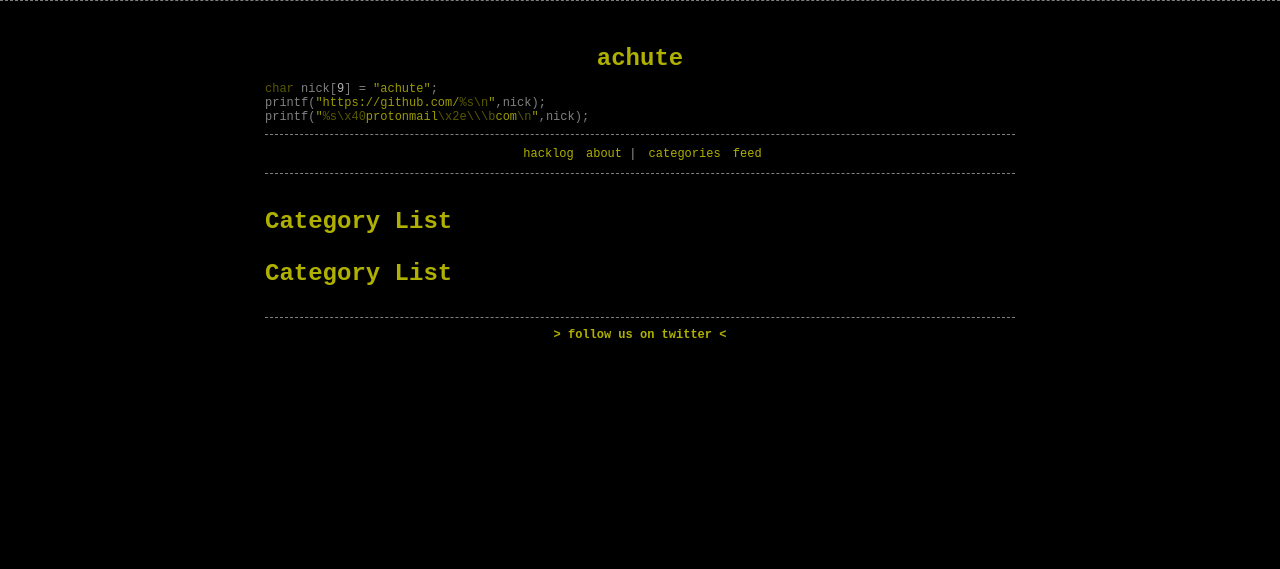
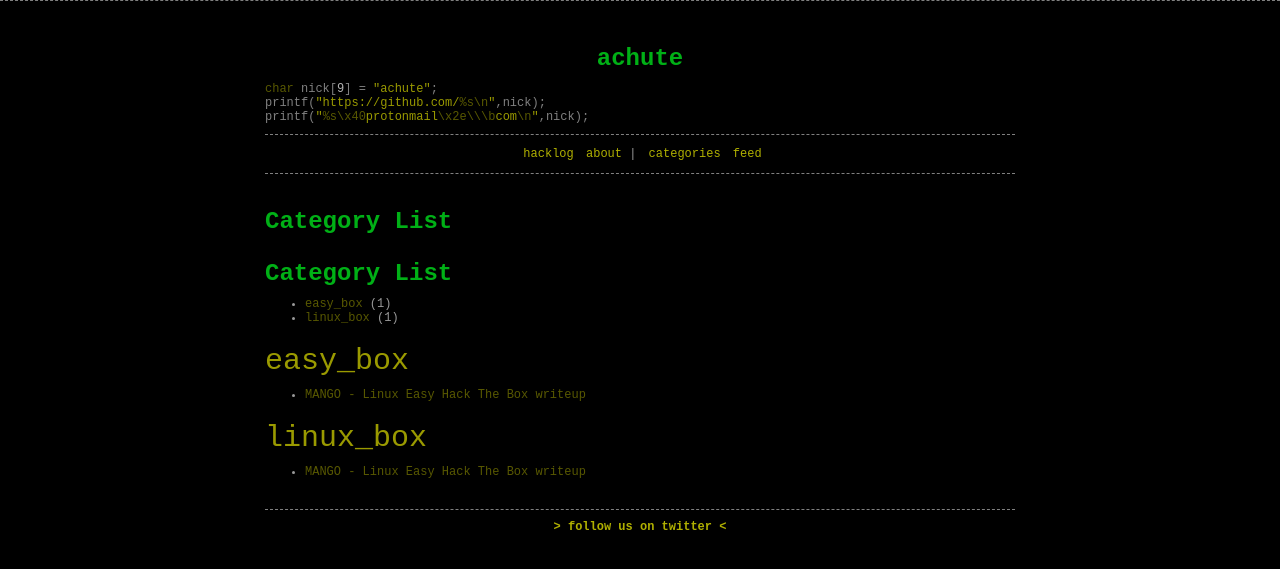
Before and after one commit to achute/achute.github.io, a Jekyll site: the page built from category.md, in a window 1280 px wide. Shown: the top 569 px of the page. Built offline with Jekyll 4.4.1, drawn with Linux system fonts in a browser that asks for light colours.

Commit message:
custom 404 and fix post

```diff
--- a/_posts/2020-04-21-[HTB-BOX]mango-linux-easy.md
+++ b/_posts/2020-04-21-[HTB-BOX]mango-linux-easy.md
@@ -2,13 +2,19 @@
 layout: post
 title: "MANGO - Linux Easy Hack The Box writeup"
 date: 2020-04-21 12:00:00 +0000
+categories:
+    - htb
+    - linuxbox
+tags:
+    - easy_box
+    - linux_box
 ---
 
-Mango - Linux
+# MANGO - Linux Easy Hack The Box writeup
 
-# Machine Details:
+## Machine Details:
+**IP Address :** 10.10.10.162
 
-**IP Address :** 10.10.10.162
 ## Flags:
 User: 79bf31c6
 Root: 8a8ef79a
--- a/css/main.css
+++ b/css/main.css
@@ -11,7 +11,7 @@ body {
     //width: 800px;
 }
 h1 {
-  color: rgba(220,220,0,0.8);
+  color: rgba(0,220,28,0.8);
   font-size: 24px;
   font-family: monospace;
   font-weight: bold;
```
Also changed, not shown: 404.html (added, +146 -0 lines), 404.md (deleted, +0 -7 lines), 1 other file.
